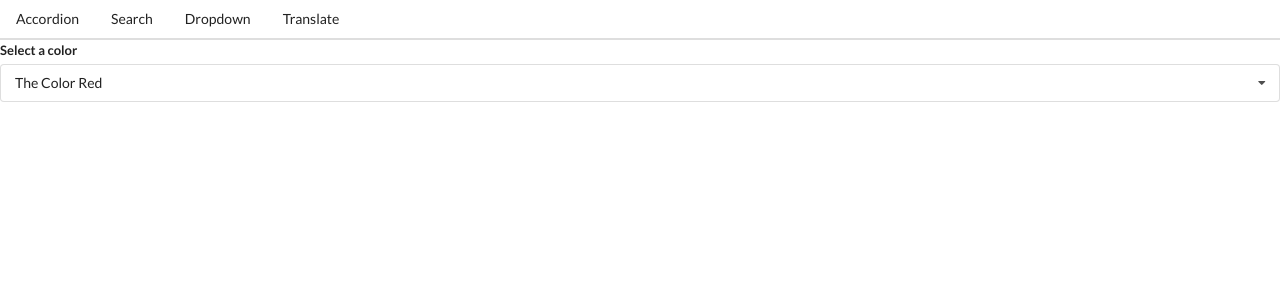
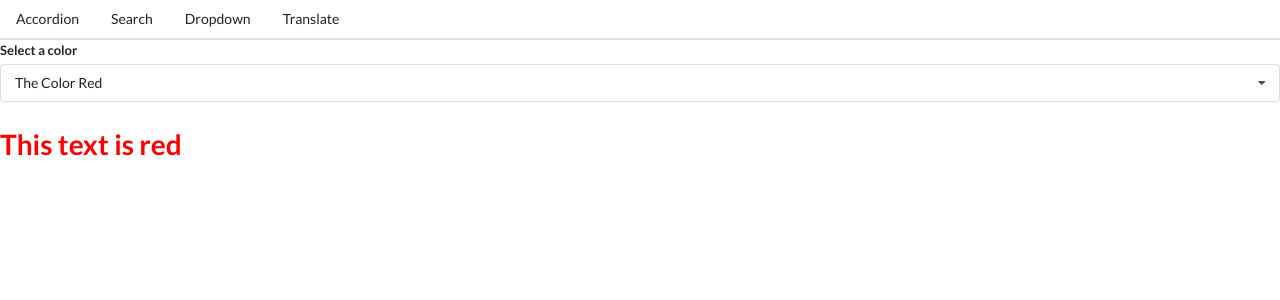
Before and after one commit to tsitokhtsev/widgets, a React (Create React App) app: page /widgets/dropdown in a window 1280 px wide. Shown: the top 300 px of the page. Built offline with nearby package versions, Linux system fonts and the light colour scheme.

Commit message:
- Added text under the dropdown that shows selected color

```diff
--- a/src/components/Dropdown.js
+++ b/src/components/Dropdown.js
@@ -51,6 +51,7 @@ const Dropdown = ({ label, options, selected, onSelectedChange }) => {
 					</div>
 				</div>
 			</div>
+			<h1 style={{color: selected.value}}>This text is {selected.value}</h1>
 		</div>
 	)
 }
```
